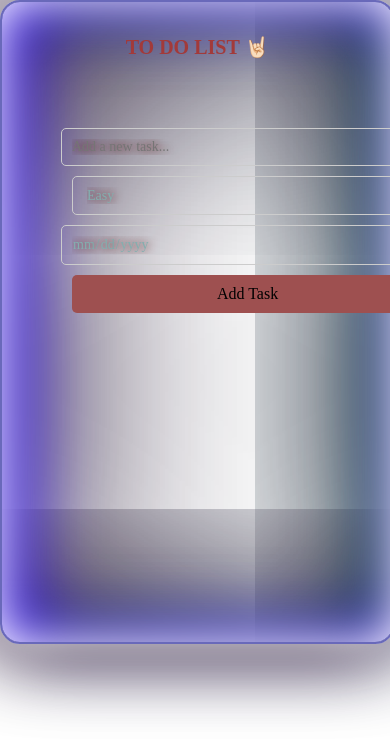
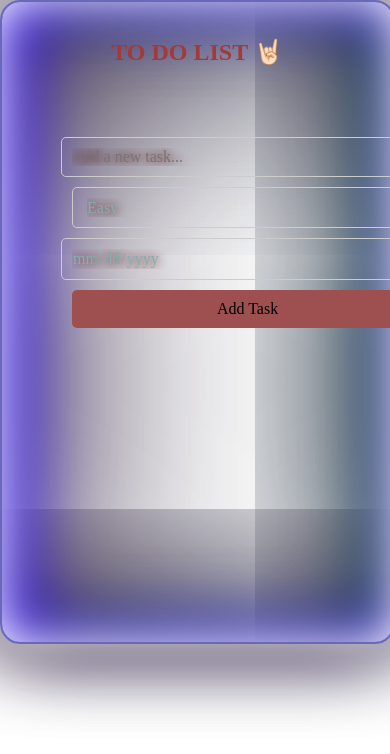
Before and after one commit to Mfeyza/todoAPP, a plain HTML site: page index.html in a window 390 px wide. Shown: the top 754 px of the page. Drawn offline with Linux system fonts and the light colour scheme; some packages are replaced by stand-ins of ours; a script that the page names is missing; a web font is replaced by a local one.

Commit message:
Update style.css

```diff
--- a/style.css
+++ b/style.css
@@ -174,3 +174,21 @@ input[type="date"]:focus{
     font-size: 16px;
   }
 }
+@media only screen and (max-width: 480px) {
+  h1 {
+    font-size: 1.5em;
+  }
+
+  .inputcontainer, .taskcontainer {
+    width: 100%;
+  }
+
+  input[type="text"], select, input[type="date"] {
+    font-size: 1em;
+  }
+
+  button {
+    width: 100%;
+    padding: 10px;
+  }
+}
```
